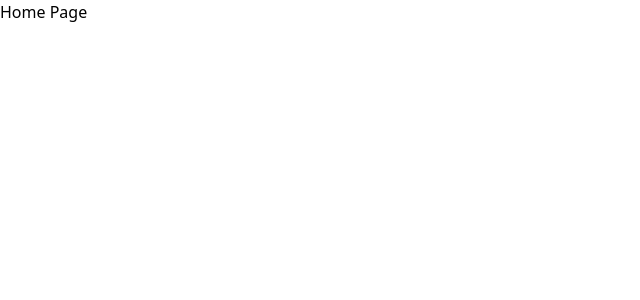
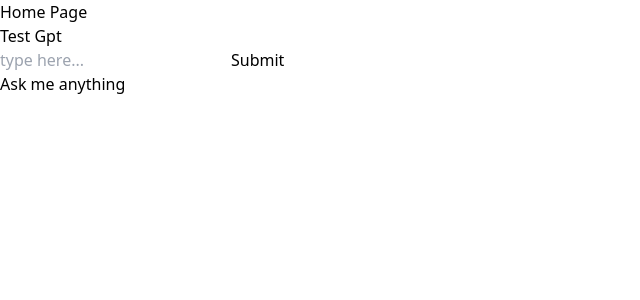
Before and after one commit to zikrya/Senior-Design-AI, a React (Vite) app: page / in a window 1280 px wide. Shown: the top 300 px of the page, without its empty margins (0-640 px from the left). Built offline with nearby package versions, Linux system fonts and the light colour scheme.

Commit message:
[refractor] Can answer gpt questions

```diff
--- a/package.json
+++ b/package.json
@@ -10,12 +10,15 @@
     "preview": "vite preview"
   },
   "dependencies": {
+    "@prisma/client": "5.5.2",
     "autoprefixer": "^10.4.15",
     "axios": "^1.5.1",
+    "bcrypt": "^5.1.1",
     "body-parse": "^0.1.0",
     "body-parser": "^1.20.2",
     "cors": "^2.8.5",
     "express": "^4.18.2",
+    "navigate": "^0.3.6",
     "openai": "^4.11.1",
     "postcss": "^8.4.29",
     "react": "^18.2.0",
--- a/server.js
+++ b/server.js
@@ -26,7 +26,7 @@ app.post("/chat", async (req,res) => {
             prompt: prompt,
             max_tokens: 512, // Adjust parameter name from max_token to max_tokens
             temperature: 0,
-            prompt: `Create 3 multiple-choice questions with options on the topic of '${prompt}'. Each question should have one correct answer and three incorrect options.`,
+            prompt: `Create a multiple-choice question about '${prompt}' suitable for a quiz. Format the response in JSON, including the question text, an array of options prefixed with 'A', 'B', 'C', and 'D', and the index of the correct option. The correct option should be the first in the array.`,
         });
         res.send(completion.choices[0].text); // Adjusted the response accessing method
     } catch (error) {
--- a/src/components/ChatGpt.jsx
+++ b/src/components/ChatGpt.jsx
@@ -3,51 +3,61 @@ import axios from 'axios';
 
 const ChatGpt = () => {
     const [prompt, setPrompt] = useState("");
-    const [response, setResponse] = useState("");
-    const [error, setError] = useState(""); // State to handle and display error messages
+    const [responses, setResponses] = useState([]);
+    const [error, setError] = useState("");
 
     const HTTP = "http://localhost:8020/chat";
 
     const handleSubmit = (e) => {
         e.preventDefault();
-        // Resetting error state upon new submission
         setError("");
+        setResponses([]); // Clear previous responses
         axios.post(`${HTTP}`, { prompt })
             .then(res => {
-                // Handling the possibility of receiving an error message as a response
                 if (res.status >= 400) {
-                    setError(`Error: ${res.status}. ${res.data}`);
+                    setError(`Error: ${res.status}. ${res.statusText}`);
                 } else {
-                    setResponse(res.data);
+                    // Assuming the backend sends a JSON object
+                    const data = typeof res.data === 'string' ? JSON.parse(res.data) : res.data;
+                    setResponses([data]); // Now responses will be an array of question objects
                 }
             })
             .catch(error => {
-                // Improved error handling
-                if (error.response) {
-                    // The request was made and the server responded with a status code outside the range of 2xx
-                    setError(`Error: ${error.response.status}. ${error.response.data}`);
-                } else if (error.request) {
-                    // The request was made but no response was received
-                    setError("Error: The request was sent but no response was received");
-                } else {
-                    // Something happened in setting up the request and triggered an Error
-                    setError(`Error: ${error.message}`);
-                }
+                setError(error.message);
             });
-    }
+    };
+
     const handlePrompt = (e) => setPrompt(e.target.value);
+
+    const handleOptionClick = (selectedOptionIndex, correctOptionIndex) => {
+        if (selectedOptionIndex === correctOptionIndex) {
+            alert('Correct!');
+        } else {
+            alert('Incorrect!');
+        }
+    };
 
     return (
         <div>
             <div>Test Gpt</div>
             <form onSubmit={handleSubmit}>
                 <input type="text" placeholder="type here..." value={prompt} onChange={handlePrompt} />
+                <button type="submit">Submit</button>
             </form>
             <div>
-                {/* Display error message if there is an error */}
                 {error ? <p style={{ color: 'red' }}>{error}</p> : null}
-                {/* Display response or default message */}
-                <p>{response ? response : "Ask me anything"}</p>
+                {responses.map((response, index) => (
+                    <div key={index}>
+                        <p>{response.question}</p>
+                        {response.options.map((option, i) => (
+                            <button key={i} onClick={() => handleOptionClick(i, response.correctAnswer)}>
+                                {option}
+                            </button>
+                        ))}
+                        <p>Correct Answer: {String.fromCharCode(65 + response.correctAnswer)}</p>
+                    </div>
+                ))}
+                {responses.length === 0 && !error && "Ask me anything"}
             </div>
         </div>
     );
--- a/src/pages/Home.jsx
+++ b/src/pages/Home.jsx
@@ -1,7 +1,9 @@
+import ChatGpt from '../components/ChatGpt'
 const Home = () => {
     return (
         <>
         <p>Home Page</p>
+        <ChatGpt/>
         </>
      );
 }
```
